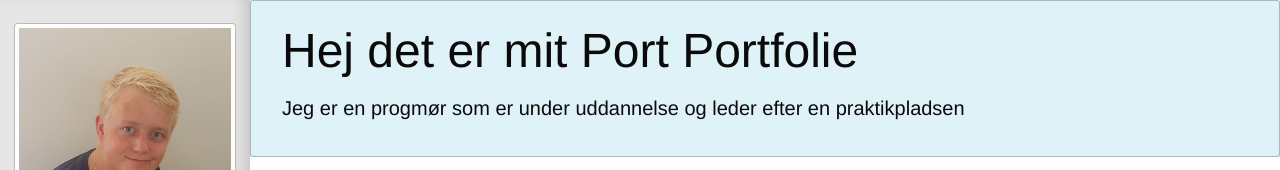
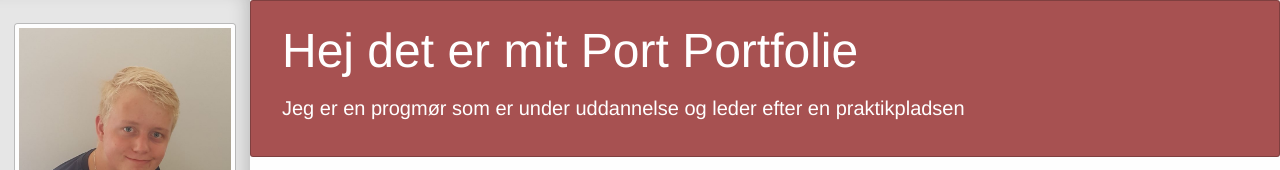
Before and after one commit to RundelhausCode/RundelhausCode.github.io, a plain HTML site: page portfolio.html in a window 1280 px wide. Shown: the top 170 px of the page. Drawn offline with Linux system fonts and the light colour scheme.

Commit message:
Update portfolio.html

```diff
--- a/portfolio.html
+++ b/portfolio.html
@@ -29,7 +29,7 @@
             <span class="title-bar-title">Jonas Bruus</span>
           </div>
         </div>
-        <div class="callout primary" id="header">
+        <div class="callout primary" style="background-color: #A75151; color: white; " id="header">
           <div class="row column">
             <h1>Hej det er mit Port Portfolie</h1>
             <p class="lead">Jeg er en progmør som er under uddannelse og leder efter en praktikpladsen</p>
```
